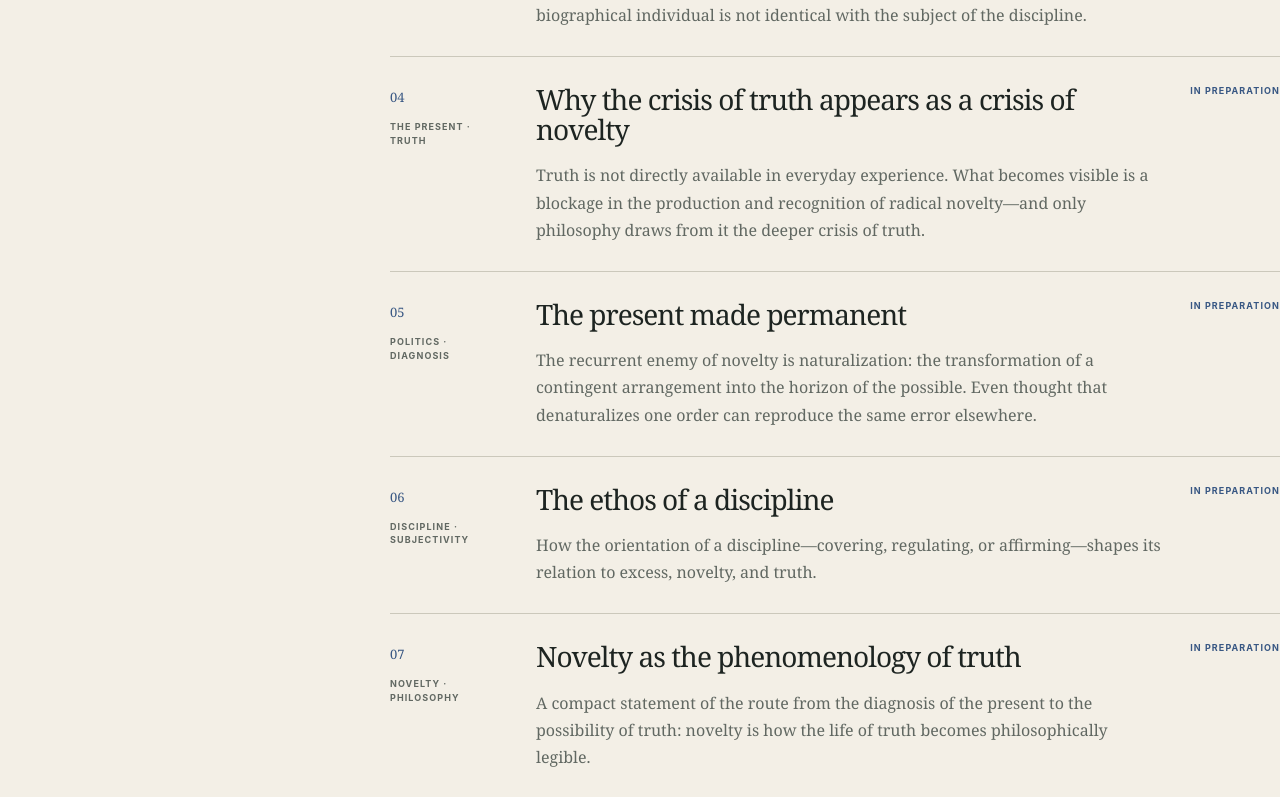
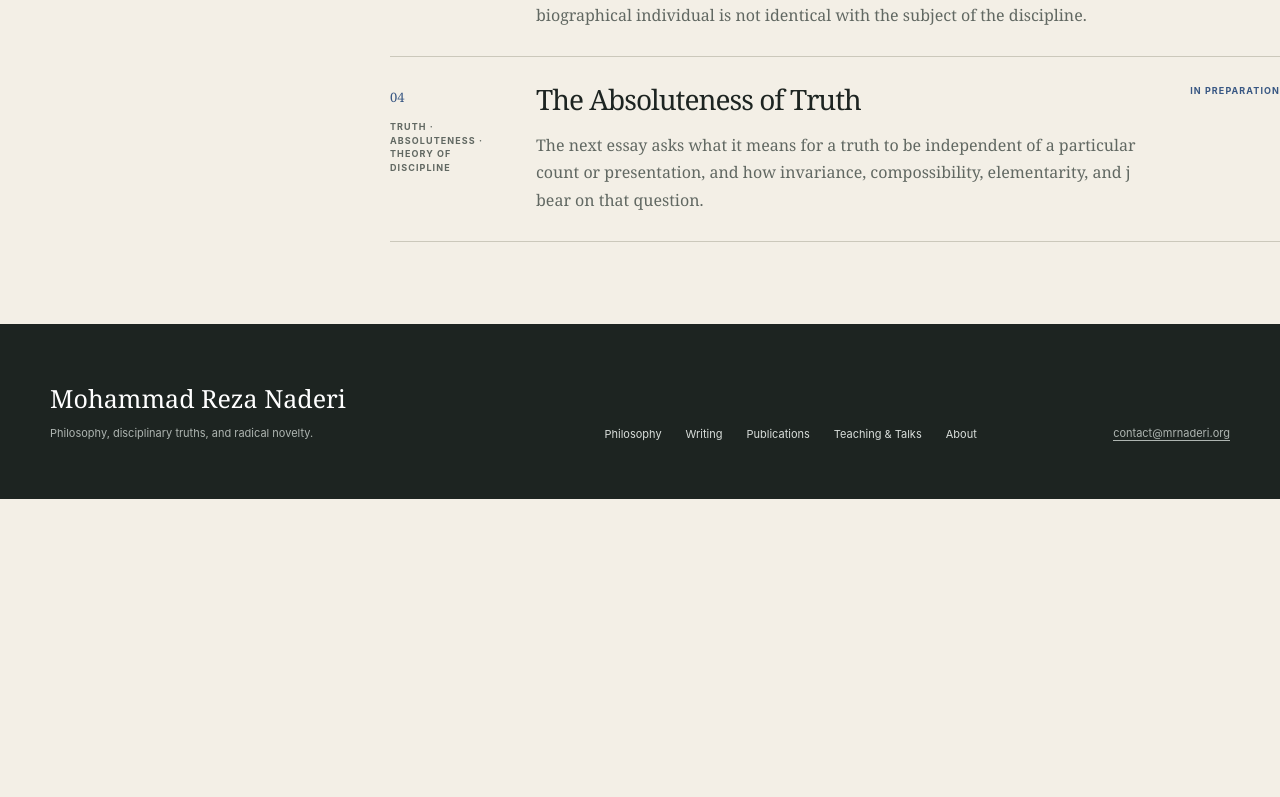
Before and after one commit to mohammad-naderi/mrnaderi.org, a Next.js app: page /writing in a window 1280 px wide. Shown: the part 1103-1900 px from the top of the page. After the commit the page ends 1602 px from the top, so only its background shows below. Built offline with nearby package versions, Linux system fonts and the light colour scheme.

Commit message:
Simplify upcoming writings and add The Absoluteness of Truth

```diff
--- a/data/writing.ts
+++ b/data/writing.ts
@@ -29,27 +29,9 @@ export const writings: WritingEntry[] = [
     href: "https://mrnaderi.substack.com/p/the-subject-called-rimbaud",
   },
   {
-    id: "crisis-of-novelty",
-    area: "The Present · Truth",
-    title: "Why the crisis of truth appears as a crisis of novelty",
-    text: "Truth is not directly available in everyday experience. What becomes visible is a blockage in the production and recognition of radical novelty—and only philosophy draws from it the deeper crisis of truth.",
-  },
-  {
-    id: "naturalization",
-    area: "Politics · Diagnosis",
-    title: "The present made permanent",
-    text: "The recurrent enemy of novelty is naturalization: the transformation of a contingent arrangement into the horizon of the possible. Even thought that denaturalizes one order can reproduce the same error elsewhere.",
-  },
-  {
-    id: "ethos",
-    area: "Discipline · Subjectivity",
-    title: "The ethos of a discipline",
-    text: "How the orientation of a discipline—covering, regulating, or affirming—shapes its relation to excess, novelty, and truth.",
-  },
-  {
-    id: "phenomenology",
-    area: "Novelty · Philosophy",
-    title: "Novelty as the phenomenology of truth",
-    text: "A compact statement of the route from the diagnosis of the present to the possibility of truth: novelty is how the life of truth becomes philosophically legible.",
+    id: "absoluteness-of-truth",
+    area: "Truth · Absoluteness · Theory of Discipline",
+    title: "The Absoluteness of Truth",
+    text: "The next essay asks what it means for a truth to be independent of a particular count or presentation, and how invariance, compossibility, elementarity, and j bear on that question.",
   },
 ];
```
